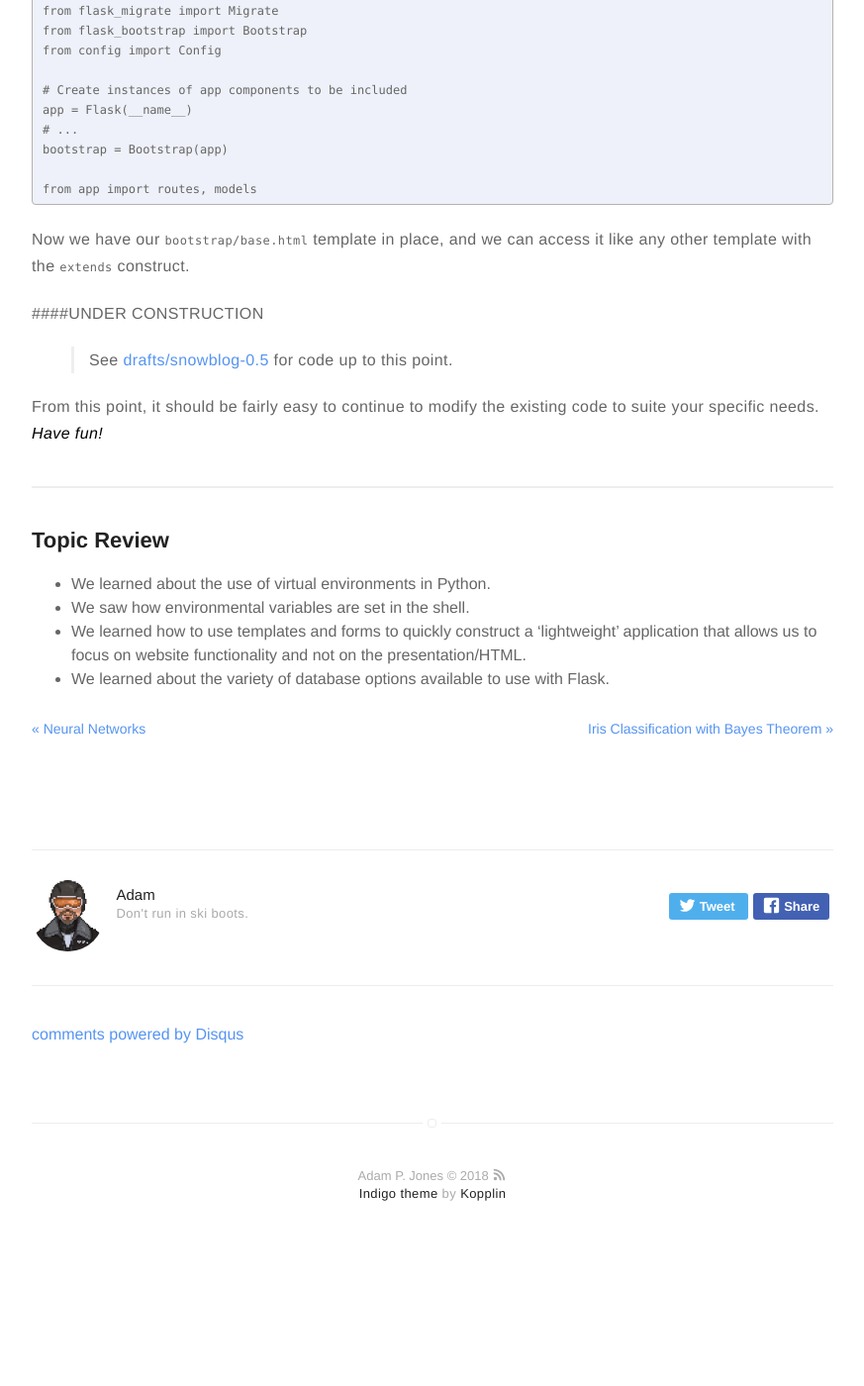
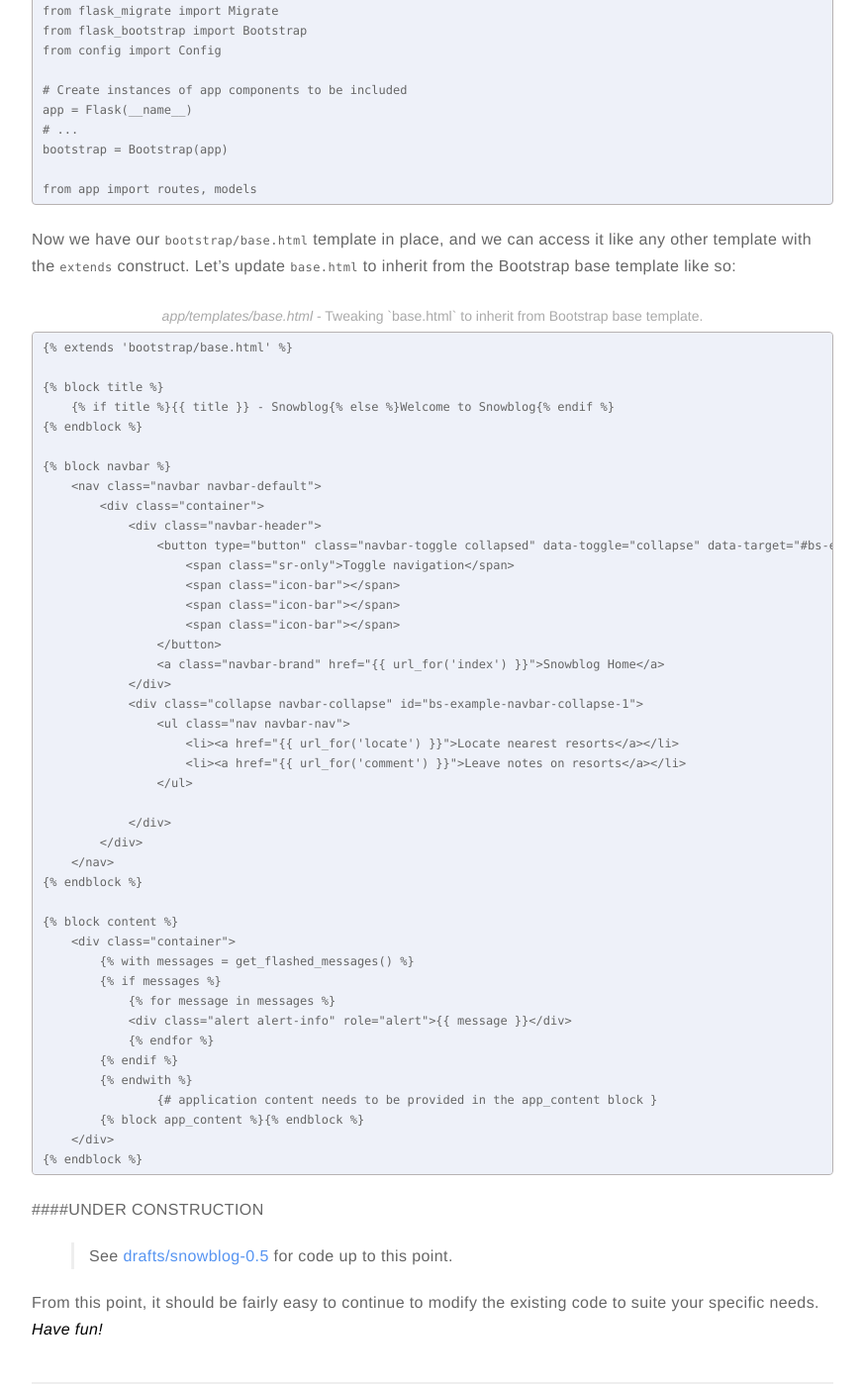
Before and after one commit to meccaLeccaHi/meccaLeccaHi.github.io, a Jekyll site: the page built from _posts/2018-11-08-web-apps-with-flask.md, in a window 1280 px wide and 1400 px high, scrolled down 21233 px. Shown: the whole window at 99% size, without its empty margins (203-1076 px from the left). Built offline with Jekyll 4.4.1, drawn with Linux system fonts in a browser that asks for light colours; comment, search, counter and statistics services are not loaded; before the commit the page ends 22511 px from its top, so only the background shows below that.

````diff
--- a/_posts/2018-11-08-web-apps-with-flask.md
+++ b/_posts/2018-11-08-web-apps-with-flask.md
@@ -744,8 +744,53 @@
 from app import routes, models
 ```
 
-Now we have our `bootstrap/base.html` template in place, and we can access it like any other template with the `extends` construct.
+Now we have our `bootstrap/base.html` template in place, and we can access it like any other template with the `extends` construct. Let's update `base.html` to inherit from the Bootstrap base template like so:
 
+<figcaption><i>app/templates/base.html</i> - Tweaking `base.html` to inherit from Bootstrap base template.<br>&nbsp;</figcaption>
+```
+{{ "{% extends 'bootstrap/base.html' " }}%}
+
+{{ "{% block title " }}%}
+    {{ "{% if title " }}%}{{ "{{ title " }}}} - Snowblog{{ "{% else " }}%}Welcome to Snowblog{{ "{% endif " }}%}
+{{ "{% endblock " }}%}
+
+{{ "{% block navbar " }}%}
+    <nav class="navbar navbar-default">
+        <div class="container">
+            <div class="navbar-header">
+                <button type="button" class="navbar-toggle collapsed" data-toggle="collapse" data-target="#bs-example-navbar-collapse-1" aria-expanded="false">
+                    <span class="sr-only">Toggle navigation</span>
+                    <span class="icon-bar"></span>
+                    <span class="icon-bar"></span>
+                    <span class="icon-bar"></span>
+                </button>
+                <a class="navbar-brand" href="{{ "{{ url_for('index') " }}}}">Snowblog Home</a>
+            </div>
+            <div class="collapse navbar-collapse" id="bs-example-navbar-collapse-1">
+                <ul class="nav navbar-nav">
+                    <li><a href="{{ "{{ url_for('locate') " }}}}">Locate nearest resorts</a></li>
+                    <li><a href="{{ "{{ url_for('comment') " }}}}">Leave notes on resorts</a></li>
+                </ul>
+
+            </div>
+        </div>
+    </nav>
+{{ "{% endblock " }}%}
+
+{{ "{% block content " }}%}
+    <div class="container">
+        {{ "{% with messages = get_flashed_messages() " }}%}
+        {{ "{% if messages " }}%}
+            {{ "{% for message in messages " }}%}
+            <div class="alert alert-info" role="alert">{{ "{{ message " }}}}</div>
+            {{ "{% endfor " }}%}
+        {{ "{% endif " }}%}
+        {{ "{% endwith " }}%}
+		{{ "{# application content needs to be provided in the app_content block " #}}}
+        {{ "{% block app_content " }}%}{{ "{% endblock " }}%}
+    </div>
+{{ "{% endblock " }}%}
+```
 
 
 
````
Also changed, not shown: _posts/2018-11-19-recursion_example.md (+0 -11 lines).
